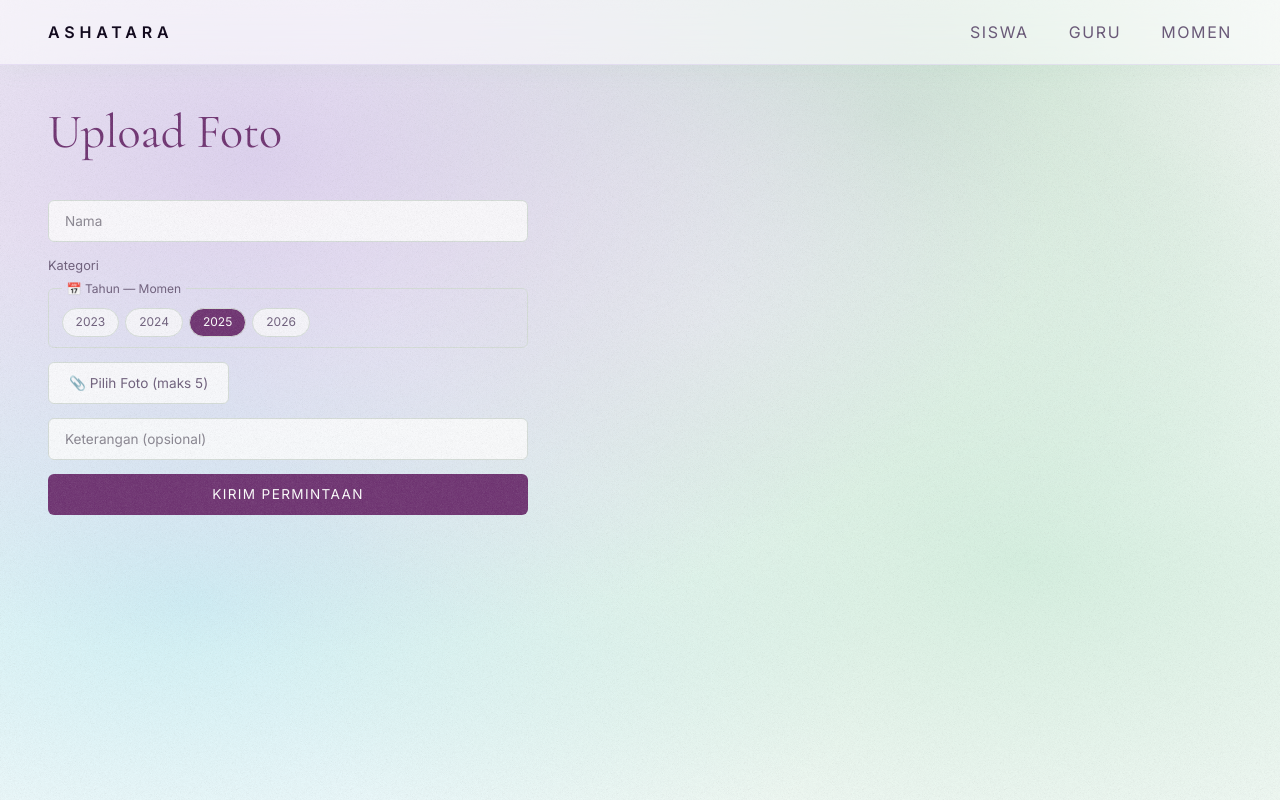
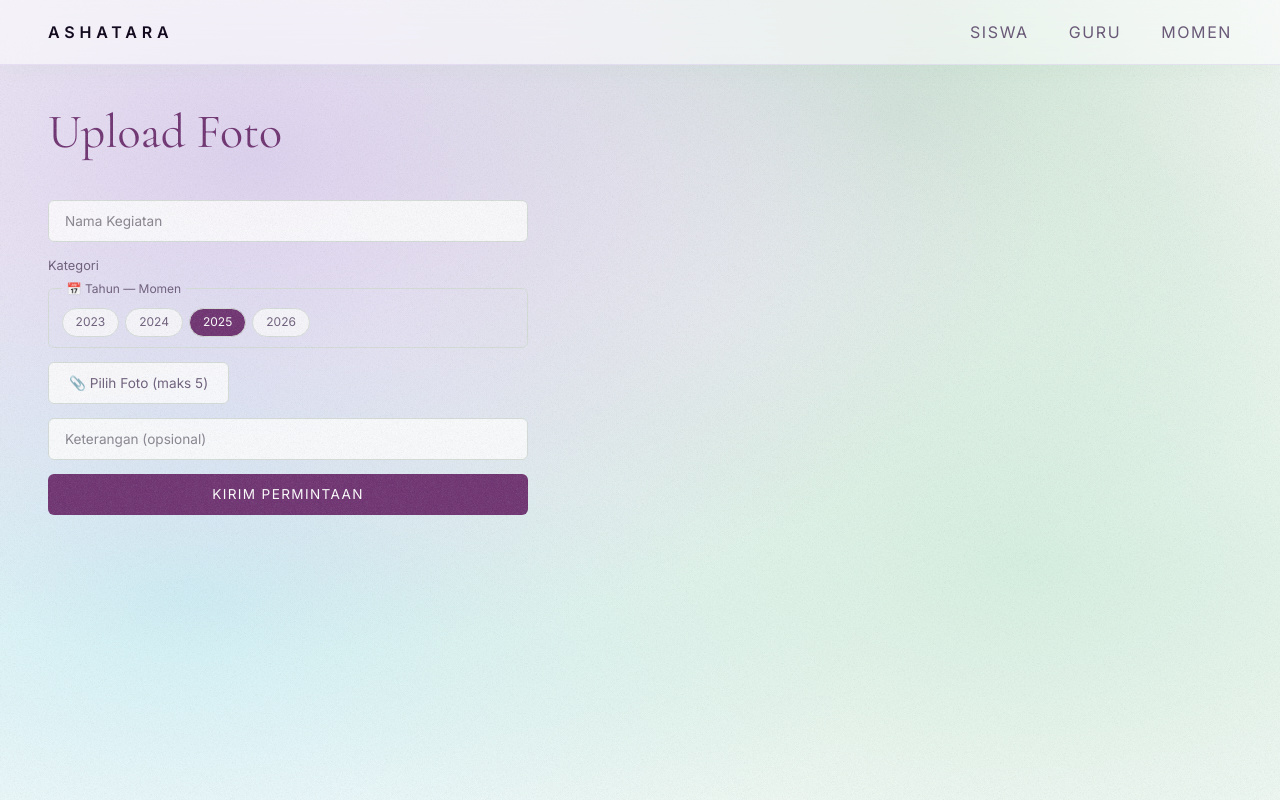
Before and after one commit to Nephiau/gallery, a React (Vite) app in the folder frontend/: page /upload in a window 1280 px wide. Built offline with nearby package versions, Linux system fonts and the light colour scheme.

Commit message:
small searchbar change

```diff
--- a/frontend/src/pages/Guru.jsx
+++ b/frontend/src/pages/Guru.jsx
@@ -42,7 +42,7 @@ export default function Guru() {
 
       {/* Search by name or mata pelajaran */}
       <input
-        type="text" placeholder="Cari nama atau mata pelajaran..."
+        type="text" placeholder="Cari nama..."
         value={query} onChange={e => setQuery(e.target.value)}
         style={{
           width: '100%', maxWidth: '360px', padding: '0.6rem 1rem',
--- a/frontend/src/pages/UploadRequest.jsx
+++ b/frontend/src/pages/UploadRequest.jsx
@@ -122,7 +122,7 @@ export default function UploadRequest() {
             )
         )}
 
-        <input style={inputStyle} placeholder="Nama" value={form.name}
+        <input style={inputStyle} placeholder="Nama Kegiatan" value={form.name}
           onChange={e => setForm(f => ({ ...f, name: e.target.value }))} required />
 
         {/* Category picker */}
```
